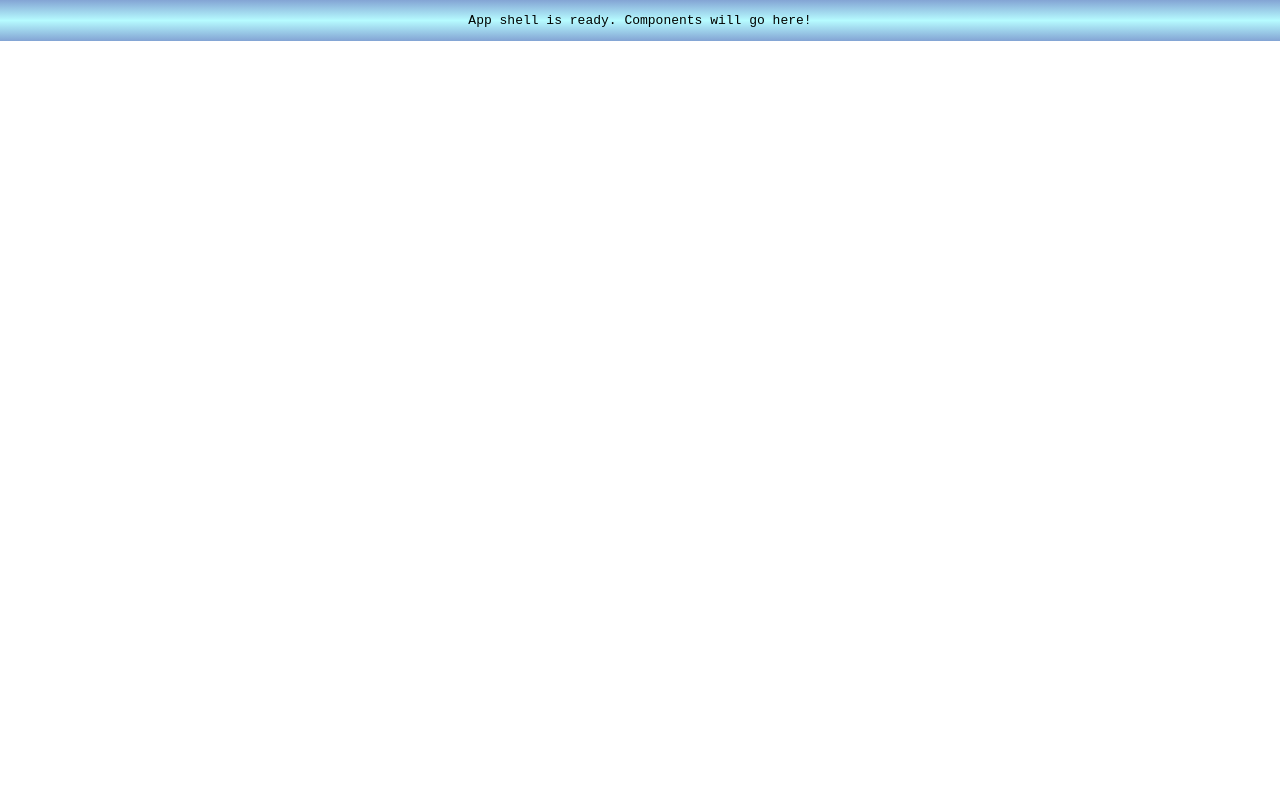
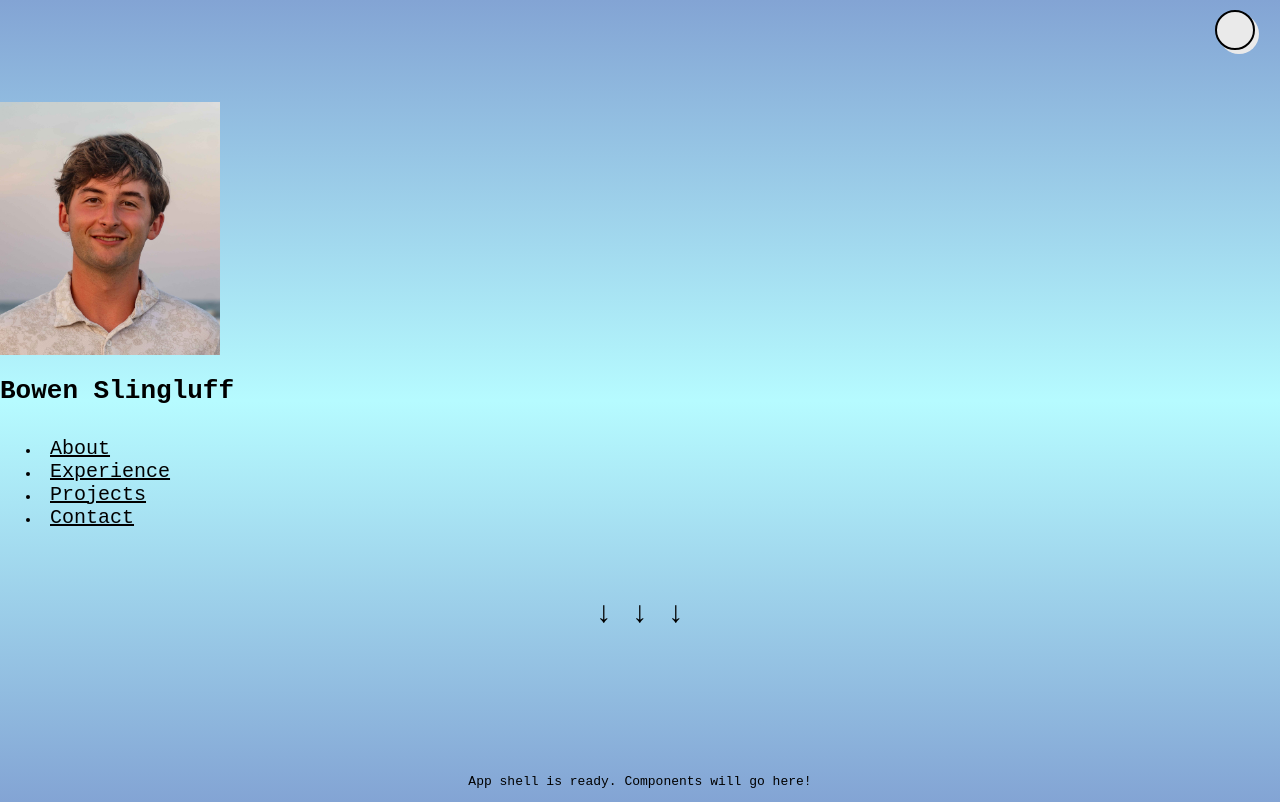
Before and after one commit to bowenslingluff/bowenslingluff.github.io, a React (Vite) app: page / in a window 1280 px wide. Built offline with nearby package versions, Linux system fonts and the light colour scheme.

Commit message:
created inital hero components including navbar

```diff
--- a/src/App.tsx
+++ b/src/App.tsx
@@ -1,7 +1,7 @@
 // src/App.tsx
 
 // We will create these component files in the next steps
-// import Hero from './components/Hero';
+import Hero from './components/Hero';
 // import About from './components/About';
 // import Experience from './components/Experience';
 // import Projects from './components/Projects';
@@ -11,8 +11,8 @@
 function App() {
   return (
     <div className="gradient-background">
-      {/* <Hero />
-      <About />
+      <Hero />
+      {/* <About />
       <Experience />
       <Projects />
       <Contact />
--- a/src/components/Hero.tsx
+++ b/src/components/Hero.tsx
@@ -0,0 +1,56 @@
+// src/components/Hero.tsx
+
+import React, { useState, useEffect } from 'react';
+import Navbar from './Navbar'; // We will build this next
+import ThemeSwitcher from './ThemeSwitcher';
+import headshot from '../assets/headshot.jpeg'; // We'll add this image soon
+
+const Hero: React.FC = () => {
+  const [isHomeLinkVisible, setIsHomeLinkVisible] = useState(false);
+  const [isScrollArrowVisible, setIsScrollArrowVisible] = useState(true);
+
+  useEffect(() => {
+    const handleScroll = () => {
+      setIsHomeLinkVisible(window.scrollY > 100);
+      setIsScrollArrowVisible(window.scrollY <= 50);
+    };
+
+    window.addEventListener('scroll', handleScroll);
+    return () => window.removeEventListener('scroll', handleScroll); // Cleanup
+  }, []);
+
+  return (
+    <div className="container1">
+      <a href="#home" id="homeLink" className="home-link" style={{ opacity: isHomeLinkVisible ? 1 : 0 }}>
+        Home
+      </a>
+      <div id="home" className="home">
+        <ThemeSwitcher />
+
+        <header>
+          <img id="headshot" src={headshot} alt="Bowen Slingluff" className="rounded border border-4 mx-auto d-block my-4" />
+          <h1 className="text-center">Bowen Slingluff</h1>
+        </header>
+
+        <Navbar />
+
+        <div className="mx-auto">
+          <a href="https://www.linkedin.com/in/bowen-slingluff" target="_blank" className="link">
+            <i className="bi bi-linkedin"></i>
+            <span className="linktext">linkedin.com/in/bowen-slingluff</span>
+          </a>
+          <a href="https://www.github.com/bowenslingluff" target="_blank" className="link">
+            <i className="bi bi-github"></i>
+            <span className="linktext">github.com/bowenslingluff</span>
+          </a>
+          {/* Add your other social links here following the same pattern */}
+        </div>
+        <p className="scroll" style={{ opacity: isScrollArrowVisible ? 1 : 0 }}>
+          &darr; &darr; &darr;
+        </p>
+      </div>
+    </div>
+  );
+};
+
+export default Hero;
--- a/src/components/Navbar.tsx
+++ b/src/components/Navbar.tsx
@@ -0,0 +1,29 @@
+// src/components/Navbar.tsx
+
+import React from 'react';
+
+// An array of objects to hold our navigation links
+const navLinks = [
+  { href: '#about', text: 'About' },
+  { href: '#experience', text: 'Experience' },
+  { href: '#projects', text: 'Projects' },
+  { href: '#contact', text: 'Contact' },
+];
+
+const Navbar: React.FC = () => {
+  return (
+    <div className="rounded border border-4 my-3 mx-auto py-3">
+      <ul className="nav justify-content-center">
+        {navLinks.map((link) => (
+          <li className="nav-item" key={link.href}>
+            <a href={link.href} className="nav-link site_pages fw-semibold">
+              {link.text}
+            </a>
+          </li>
+        ))}
+      </ul>
+    </div>
+  );
+};
+
+export default Navbar;
```
Also changed, not shown: src/assets/headshot.jpeg (added).
